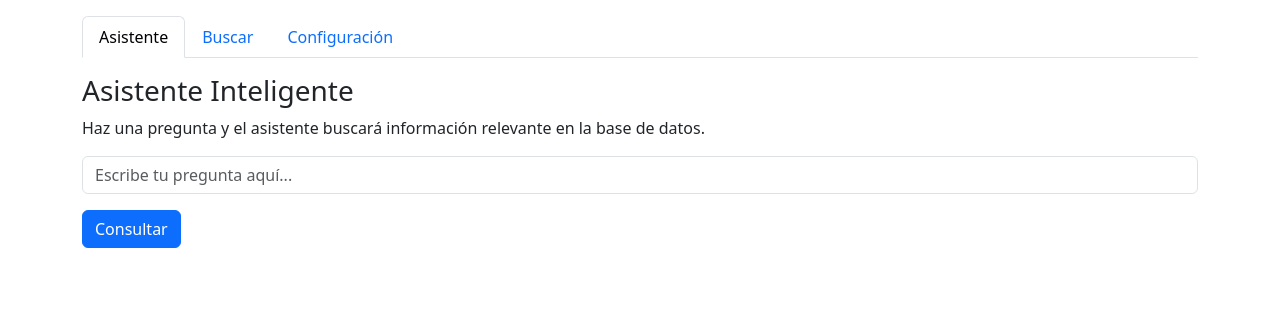
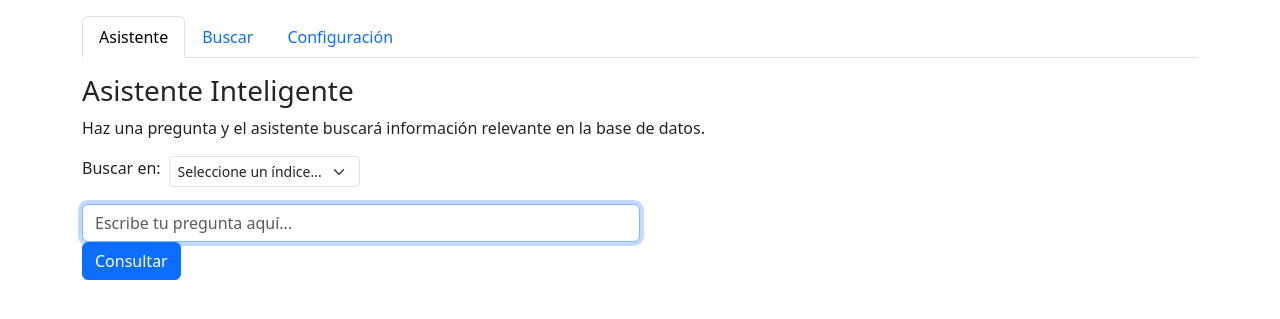
Before and after one commit to jornella/Goornella, a Flask app: page / in a window 1280 px wide. Shown: the part 75-394 px from the top of the page. Run offline with Flask 3, Linux system fonts and the light colour scheme; data that the repository does not hold is empty; some web fonts are replaced.

Commit message:
selectors added in assistant tab

```diff
--- a/app.py
+++ b/app.py
@@ -188,7 +188,7 @@ def upload_json():
 @app.post("/rag")
 def rag():
     query = request.form.get("query", "").strip()
-
+    index_name = request.form.get("index_name", "my_documents")
     if not query:
         return "Debe proporcionar una consulta.", 400
 
@@ -197,7 +197,7 @@ def rag():
     from_ = 0  # Siempre comenzamos desde el primer resultado
 
     results = es.search(
-        index_name="my_documents",
+        index_name=index_name,
         query={"bool": {"must": {"multi_match": {"query": parsed_query, "fields": ["name", "summary", "content"]}}}},
         knn={
             "field": "embedding",
--- a/templates/assistant.html
+++ b/templates/assistant.html
@@ -3,11 +3,18 @@
     <p>Haz una pregunta y el asistente buscará información relevante en la base de datos.</p>
 
     <form id="rag-form">
-        <div class="mb-3">
-            <input type="text" class="form-control" name="query" id="query-input" placeholder="Escribe tu pregunta aquí..." required>
+        <div class="mb-3 d-flex align-items-center">
+            <label for="index-select" class="form-label me-2">Buscar en:</label>
+            <select class="form-select index-select form-select-sm w-auto" name="index_name" id="index-select" required>
+                <option value="" disabled selected>Seleccione un índice...</option>
+            </select>
+        </div>
+        <div class="input-group w-50">
+            <input type="text" class="form-control" style="width:100%;" name="query" id="query-input" placeholder="Escribe tu pregunta aquí..." value="{{ query if query else '' }}" autocomplete="off" autofocus required>
         </div>
         <button type="submit" class="btn btn-primary">Consultar</button>
     </form>
+
 
     <div id="rag-response" class="mt-3"></div>
 
@@ -21,6 +28,7 @@
             event.preventDefault();
 
             let query = document.getElementById("query-input").value.trim();
+            let indexName = document.getElementById("index-select").value;
             let responseDiv = document.getElementById("rag-response");
             let loadingMessage = document.getElementById("loading-message");  // Mensaje de carga
 
@@ -37,7 +45,7 @@
 
             fetch("{{ url_for('rag') }}", {
                 method: "POST",
-                body: new URLSearchParams({ "query": query }),
+                body: new URLSearchParams({ "query": query, "index_name": indexName }),
                 headers: { "Content-Type": "application/x-www-form-urlencoded" }
             })
             .then(response => response.text())
--- a/templates/index.html
+++ b/templates/index.html
@@ -24,11 +24,13 @@
         <!-- Sección de búsqueda y resultados -->
         <div class="col-md-9">
             <form method="POST" action="{{ url_for('handle_search') }}">
-                <div class="mb-3">
-                    <label for="index_name" class="form-label">Buscar en:</label>
-                    <select class="form-select index-select" name="index_name" required>
+                <div class="mb-3 d-flex align-items-center">
+                    <label for="index_name" class="form-label me-2">Buscar en:</label>
+                    <select class="form-select index-select form-select-sm w-auto" name="index_name" id="index_name" required>
                         <option value="" disabled selected>Seleccione un índice...</option>
                     </select>
+                </div>
+                <div class="mb-3">
                     <input type="text" class="form-control" style="width:100%;" name="query" id="query" placeholder="Escribe tu búsqueda aquí..." value="{{ query if query else '' }}" autocomplete="off" autofocus>
                 </div>
                 <button type="submit" class="btn btn-primary">Buscar</button>
```
